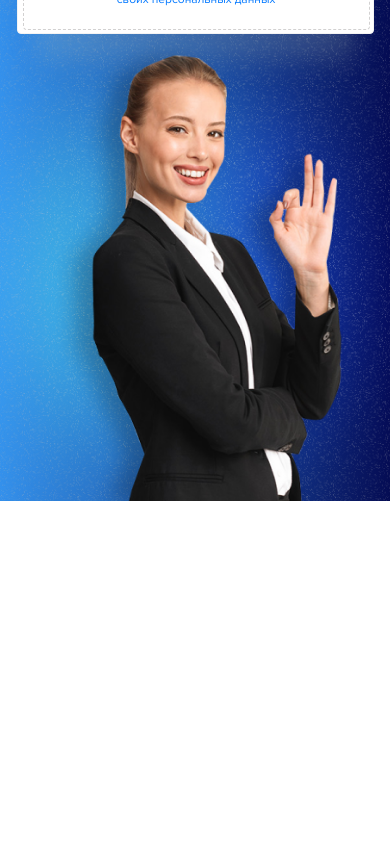
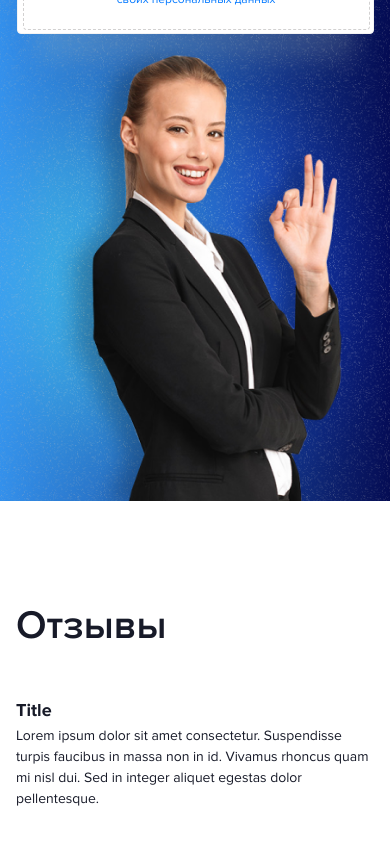
Before and after one commit to Photokub/zalivam-net, a React (Create React App) app: page / in a window 390 px wide. Shown: the part 5540-6384 px from the top of the page. Before the commit the page ends 6041 px from the top, so only its background shows below. Built offline with nearby package versions, Linux system fonts and the light colour scheme.

Commit message:
Feat: создать блок Reviews

```diff
--- a/src/components/App/App.tsx
+++ b/src/components/App/App.tsx
@@ -6,6 +6,7 @@ import  About  from '../About/About';
 import Solutions from '../Solutions/Solutions';
 import Methods from '../Methods/Methods'
 import Ad from '../Ad/Ad';
+import Reviews from '../Reviews/Reviews';
 
 function App() {
   return (
@@ -15,6 +16,7 @@ function App() {
       <Solutions />
       <Methods />
       <Ad />
+      <Reviews />
     </div>
   );
 }
--- /dev/null
+++ b/src/components/Reviews/Reviews.css
@@ -0,0 +1,67 @@
+.reviews {
+  background-color: #FFF;
+}
+.reviews .reviews__wrap {
+  max-width: 1440px;
+  margin: 0 auto;
+  padding: 100px 140px 81px 140px;
+}
+.reviews .reviews__title {
+  margin: 0 0 25px 0;
+  color: #171A28;
+  font-variant-numeric: lining-nums proportional-nums;
+  font-family: Proxima Nova;
+  font-size: 40px;
+  font-style: normal;
+  font-weight: 600;
+  line-height: normal;
+}
+.reviews .reviews__textContainer {
+  max-width: 627px;
+  padding: 20px;
+  margin-bottom: 20px;
+}
+.reviews .reviews__textContainer .reviews__subtitle {
+  margin: 0 0 4px 0;
+  color: #171A28;
+  font-variant-numeric: lining-nums proportional-nums;
+  font-family: Proxima Nova;
+  font-size: 18px;
+  font-style: normal;
+  font-weight: 700;
+  line-height: 21px;
+}
+.reviews .reviews__textContainer .reviews__paragraph {
+  margin: 0;
+  color: #171A28;
+  font-variant-numeric: lining-nums proportional-nums;
+  font-family: Proxima Nova;
+  font-size: 14px;
+  font-style: normal;
+  font-weight: 400;
+  line-height: 21px;
+}
+
+@media screen and (max-width: 984px) {
+  .reviews__wrap {
+    padding: 100px 74px 81px 74px !important;
+  }
+  .reviews__title {
+    margin: 0 0 30px 0 !important;
+  }
+  .reviews__textContainer {
+    margin-bottom: 44px !important;
+  }
+}
+@media screen and (max-width: 568px) {
+  .reviews__wrap {
+    padding: 100px 16px 81px 16px !important;
+  }
+  .reviews__textContainer {
+    margin-bottom: 20px !important;
+    padding: 0 !important;
+  }
+  .reviews__title {
+    margin: 0 0 50px 0 !important;
+  }
+}/*# sourceMappingURL=Reviews.css.map */
--- /dev/null
+++ b/src/components/Reviews/Reviews.scss
@@ -0,0 +1,82 @@
+@import '../../variables/variaables.scss';
+
+.reviews {
+    background-color: #FFF;
+
+    .reviews__wrap {
+        max-width: $warp-1440;
+        margin: 0 auto;
+        padding: 100px 140px 81px 140px;
+    }
+
+    .reviews__title {
+        margin: 0 0 25px 0;
+
+        color: #171A28;
+        font-variant-numeric: lining-nums proportional-nums;
+        font-family: Proxima Nova;
+        font-size: $h2-font-size;
+        font-style: normal;
+        font-weight: 600;
+        line-height: normal;
+    }
+
+    .reviews__textContainer {
+        max-width: 627px;
+        padding: $textContainer-padding;
+        margin-bottom: 20px;
+
+        .reviews__subtitle {
+            margin: 0 0 4px 0;
+
+            color: #171A28;
+            font-variant-numeric: lining-nums proportional-nums;
+            font-family: Proxima Nova;
+            font-size: $h4-font-size;
+            font-style: normal;
+            font-weight: 700;
+            line-height: 21px;
+        }
+
+        .reviews__paragraph {
+            margin: 0;
+
+            color: #171A28;
+            font-variant-numeric: lining-nums proportional-nums;
+            font-family: Proxima Nova;
+            font-size: $paragraph-font-size;
+            font-style: normal;
+            font-weight: 400;
+            line-height: 21px;
+        }
+    }
+}
+
+@media screen and (max-width: 984px) {
+    .reviews__wrap {
+        padding: 100px 74px 81px 74px !important;
+    }
+
+    .reviews__title {
+        margin: 0 0 30px 0 !important;
+    }
+
+    .reviews__textContainer {
+        margin-bottom: 44px !important;
+    }
+}
+
+@media screen and (max-width: 568px) {
+    .reviews__wrap {
+        padding: 100px 16px 81px 16px !important;
+    }
+
+    .reviews__textContainer {
+        margin-bottom: 20px !important;
+        padding: 0 !important;
+    }
+
+    .reviews__title {
+        margin: 0 0 50px 0 !important;
+    }
+}
--- /dev/null
+++ b/src/components/Reviews/Reviews.tsx
@@ -0,0 +1,22 @@
+import React from "react";
+import "./Reviews.css"
+
+interface ReviewsPropTypes {
+
+}
+
+const Reviews: React.FC<ReviewsPropTypes> = ({ }) => {
+    return (
+        <section className="reviews">
+            <div className="reviews__wrap">
+                <h2 className="reviews__title">Отзывы</h2>
+                <div className="reviews__textContainer">
+                    <h4 className="reviews__subtitle">Title</h4>
+                    <p className="reviews__paragraph">Lorem ipsum dolor sit amet consectetur. Suspendisse turpis faucibus in massa non in id. Vivamus rhoncus quam mi nisl dui. Sed in integer aliquet egestas dolor pellentesque.</p>
+                </div>
+            </div>
+        </section>
+    )
+}
+
+export default Reviews;
```
Also changed, not shown: 1 other file (tests, documents, lock files or other folders).
